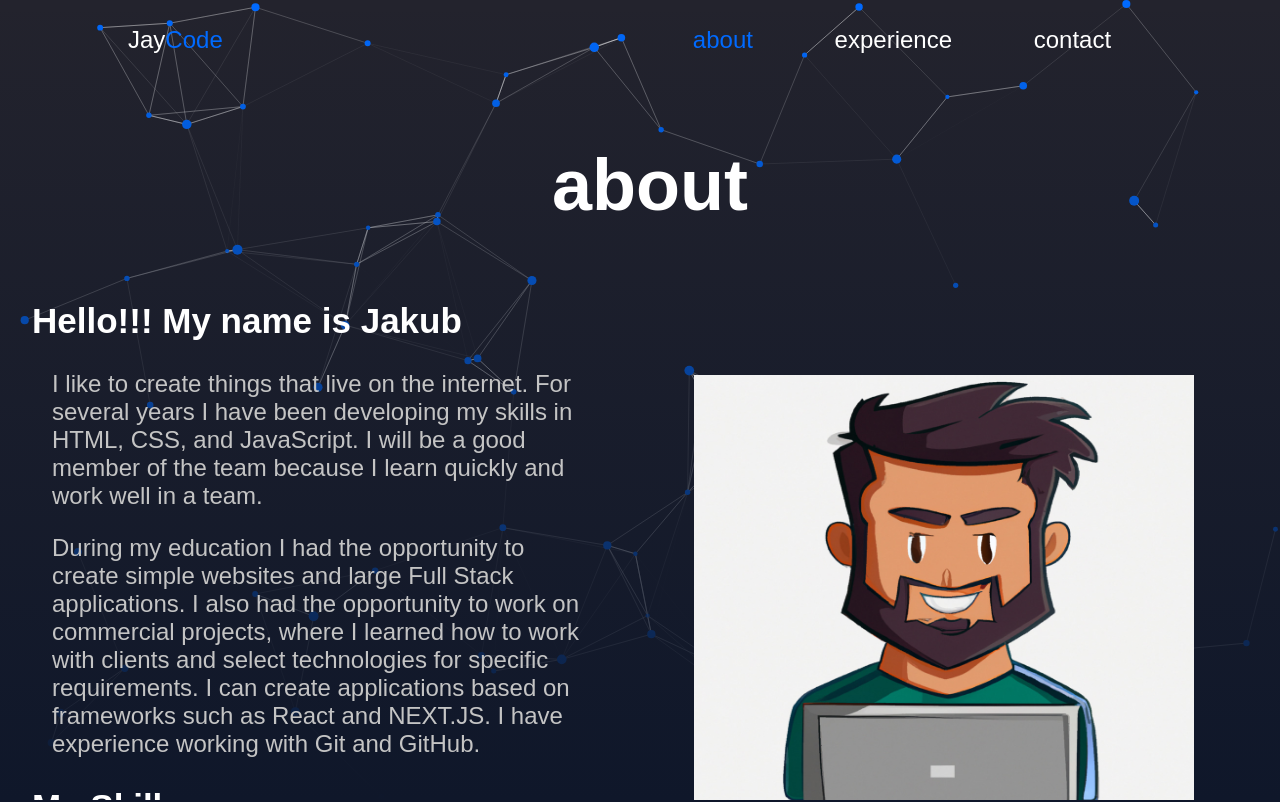
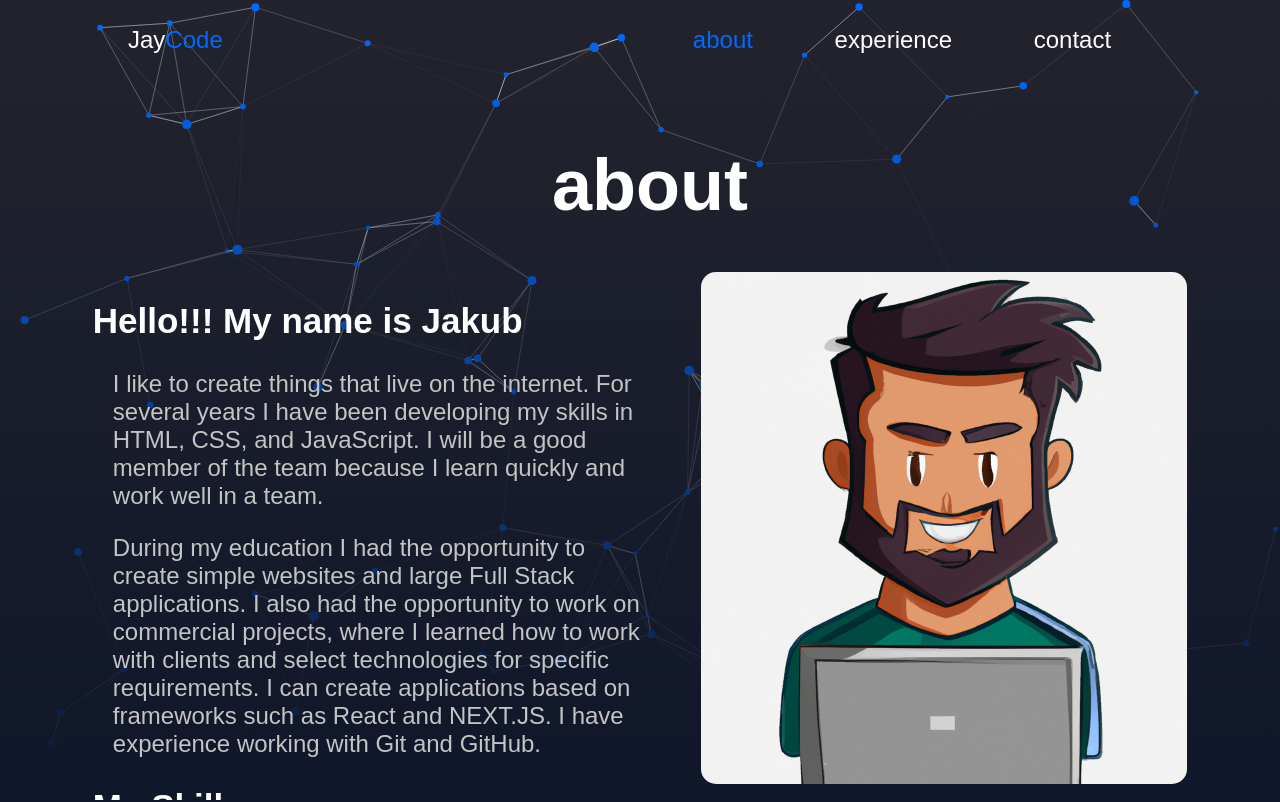
Before and after one commit to JayCodeGitHub/jaycode-next.js, a Next.js app: page /about in a window 1280 px wide. Shown: the top 802 px of the page. Built offline with nearby package versions, Linux system fonts and the light colour scheme.

Commit message:
Fix about section image issue

```diff
--- a/src/pages/about.tsx
+++ b/src/pages/about.tsx
@@ -6,7 +6,6 @@ import {
   StyledSection,
   ImageWrapper,
   DescriptionWrapper,
-  StyledImage,
   Title,
   Paragraph,
   StyledTechnologies,
@@ -39,7 +38,13 @@ export default function About() {
             </StyledTechnologies>
           </DescriptionWrapper>
           <ImageWrapper>
-            <Image src={AboutPageItems.image} alt={AboutPageItems.alt} width={500} height={450} />
+            <Image
+              src={AboutPageItems.image}
+              alt={AboutPageItems.alt}
+              layout="fill"
+              objectFit="cover"
+              objectPosition="center"
+            />
           </ImageWrapper>
         </StyledSection>
       </MotionWrapper>
--- a/src/styles/pages/about.styles.ts
+++ b/src/styles/pages/about.styles.ts
@@ -19,21 +19,18 @@ export const StyledSection = styled.section`
 `
 
 export const ImageWrapper = styled.div`
+    position: relative;
     width: 100%;
-    display: flex;
-    justify-content: center;
-    align-items: center;
-    ${({ theme }) => theme.mq.desktop} {
-        width: 50%;
-    }
-`
-
-export const StyledImage = styled.img`
-    width: 90%;
     aspect-ratio: 1/1;
     border-radius: 1.5rem;
+    overflow: hidden;
     ${({ theme }) => theme.mq.desktop} {
-        width: 75%;
+        width: 40%;
+        height: 40vw;
+    }
+    ${({ theme }) => theme.mq.bigDesktop} {
+        height: 30vw;
+        margin: 5%;
     }
 `
 
```
Also changed, not shown: src/components/aboutSection/aboutSection.styles.ts (+2 -16 lines).
